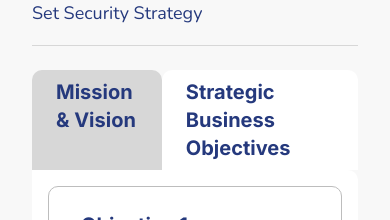
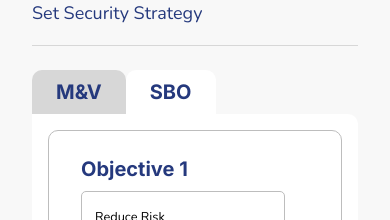
Before and after one commit to XaviourG/avertro-challenge, a React (Create React App) app in the folder client/: page / in a window 390 px wide. Shown: the part 361-581 px from the top of the page. Built offline with nearby package versions, Linux system fonts and the light colour scheme; the HTML template or start-up script is replaced by a standard one.

Commit message:
refactor tab selectors to minimise on mobile

```diff
--- a/client/src/components/tabbed-display/TabSelector.tsx
+++ b/client/src/components/tabbed-display/TabSelector.tsx
@@ -1,5 +1,5 @@
 import { ReactElement } from "react";
-import { Typography } from "@mui/material";
+import { Typography, useMediaQuery, useTheme } from "@mui/material";
 import Colors from "../../core/ColorPalette";
 
 interface Props {
@@ -13,7 +13,44 @@ const TabSelector = ({
   focusTab,
   setFocusTab
 }: Props): ReactElement => {
-  return <div style={{
+  const theme = useTheme();
+  const isMobile = useMediaQuery(theme.breakpoints.down('md'));
+
+  if (isMobile) {
+    const minimalTabs = tabTitles.map((title) => {
+      const words = title.split(' ');
+      const initals = words.map((word) => (word.length >= 1 ? word[0] : ''));
+      return initals.join('');
+    })
+    return (
+      <div style={{
+        width: '100%',
+        display: 'flex',
+        justifyContent: 'start',
+      }}>
+        {
+          minimalTabs.map((title, key) => <div key={key} style={{
+            cursor: 'pointer',
+            borderRadius: '10px 10px 0px 0px',
+            backgroundColor:`${
+              focusTab === key ? Colors.AVERTRO_WHITE : Colors.PAGE_BORDER
+            }`,
+            padding: '0.5rem 1.5rem 0.5rem 1.5rem',
+            transition: '500ms',
+          }} onClick={() => setFocusTab(key)}>
+            <Typography variant="h2" sx={{
+              m: '0',
+            }}>
+              {title}
+            </Typography>
+          </div>)
+        }
+      </div>
+    );
+  }
+
+  return (
+    <div style={{
       width: '100%',
       display: 'flex',
       justifyContent: 'start',
@@ -36,6 +73,7 @@ const TabSelector = ({
         </div>)
       }
     </div>
-}
+  );
+};
 
 export default TabSelector;
```
Lines whose indentation alone changed are shown as unchanged.
